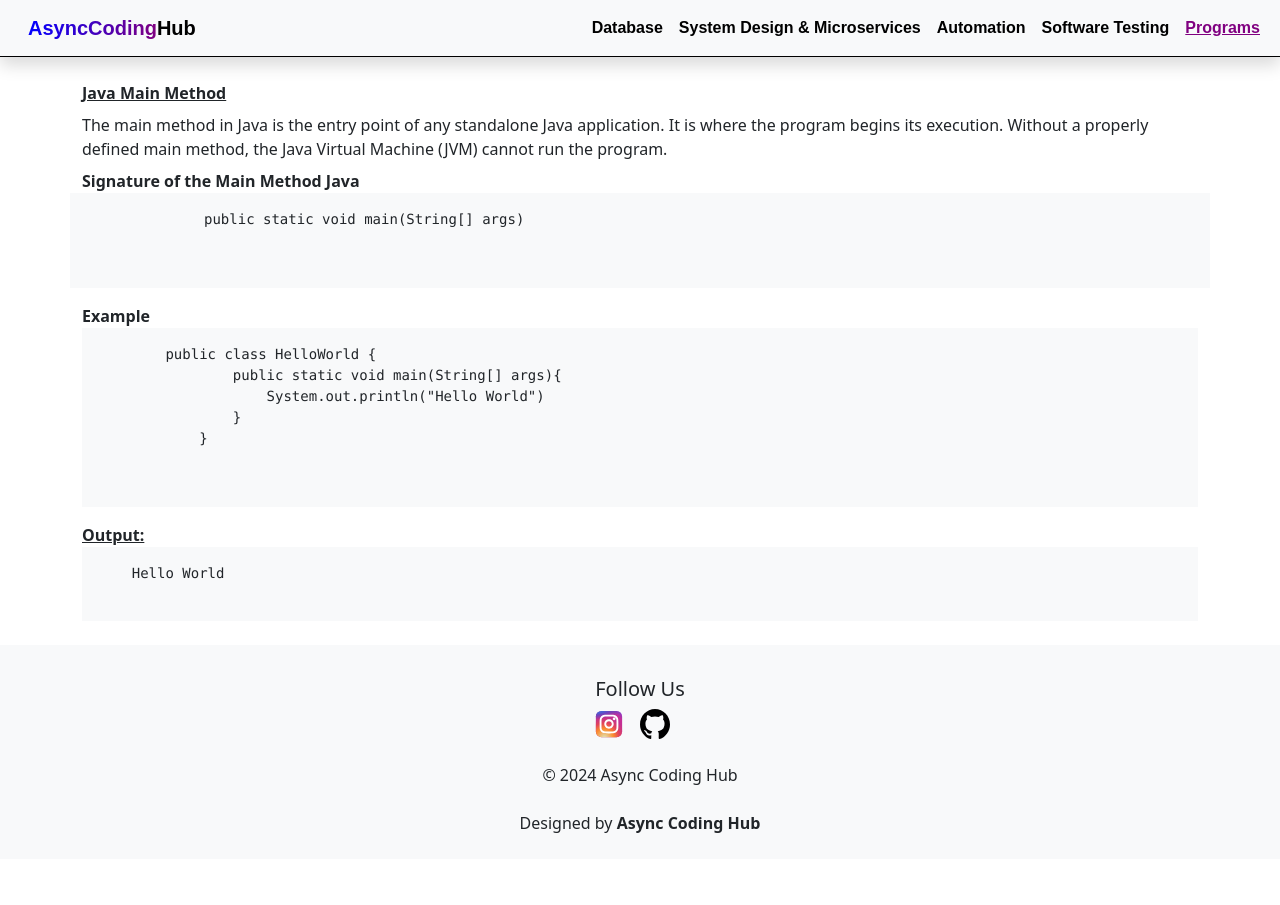
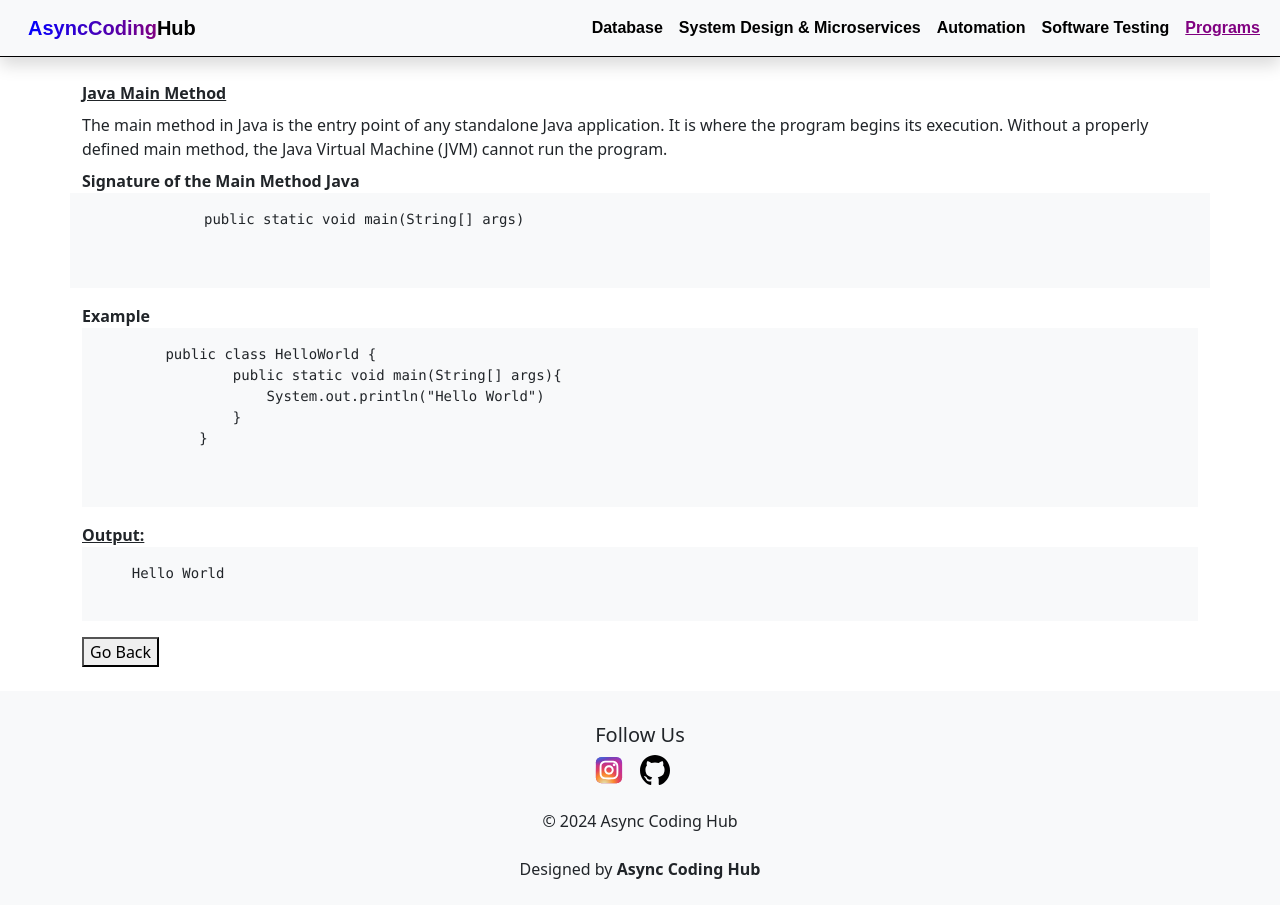
Before and after one commit to ashwithpoojary98/AsyncCodingHub, a website: page src/pages/programs.html in a window 1280 px wide. Before the commit the page ends 859 px from the top, so only its background shows below. Drawn offline with nearby package versions, Linux system fonts and the light colour scheme; a web font is replaced by a local one.

Commit message:
feat: Added favicon and Back button

```diff
--- a/src/pages/programs.html
+++ b/src/pages/programs.html
@@ -38,6 +38,7 @@
      <pre class="bg-light p-3">
     <code>Hello World</code>
      </pre>
+     <button onclick="history.back()">Go Back</button>
 </div>
 
 <div id="footer"></div>
```
Also changed, not shown: src/pages/automation.html (+1 -0 lines), src/pages/database.html (+1 -0 lines), src/pages/softwaretesting.html (+1 -0 lines), src/pages/systemdesignmicroservice.html (+1 -0 lines).
